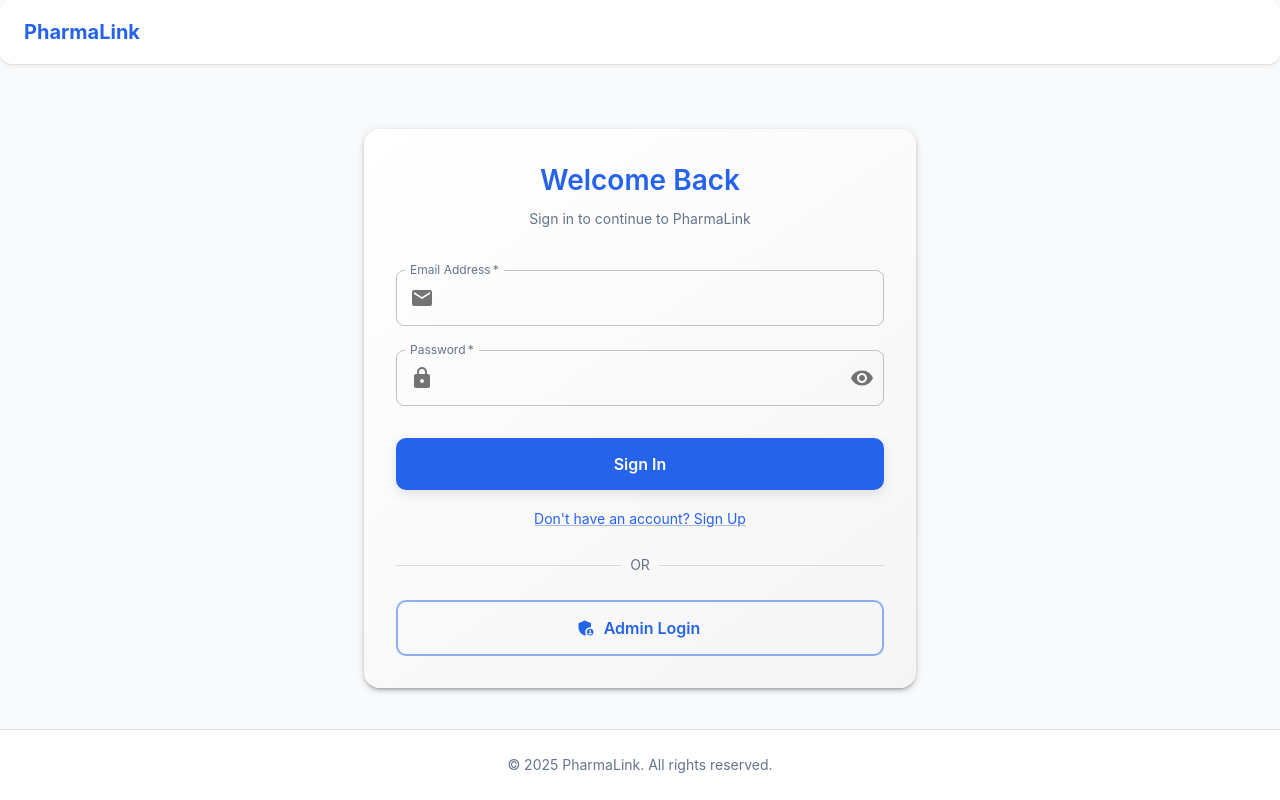
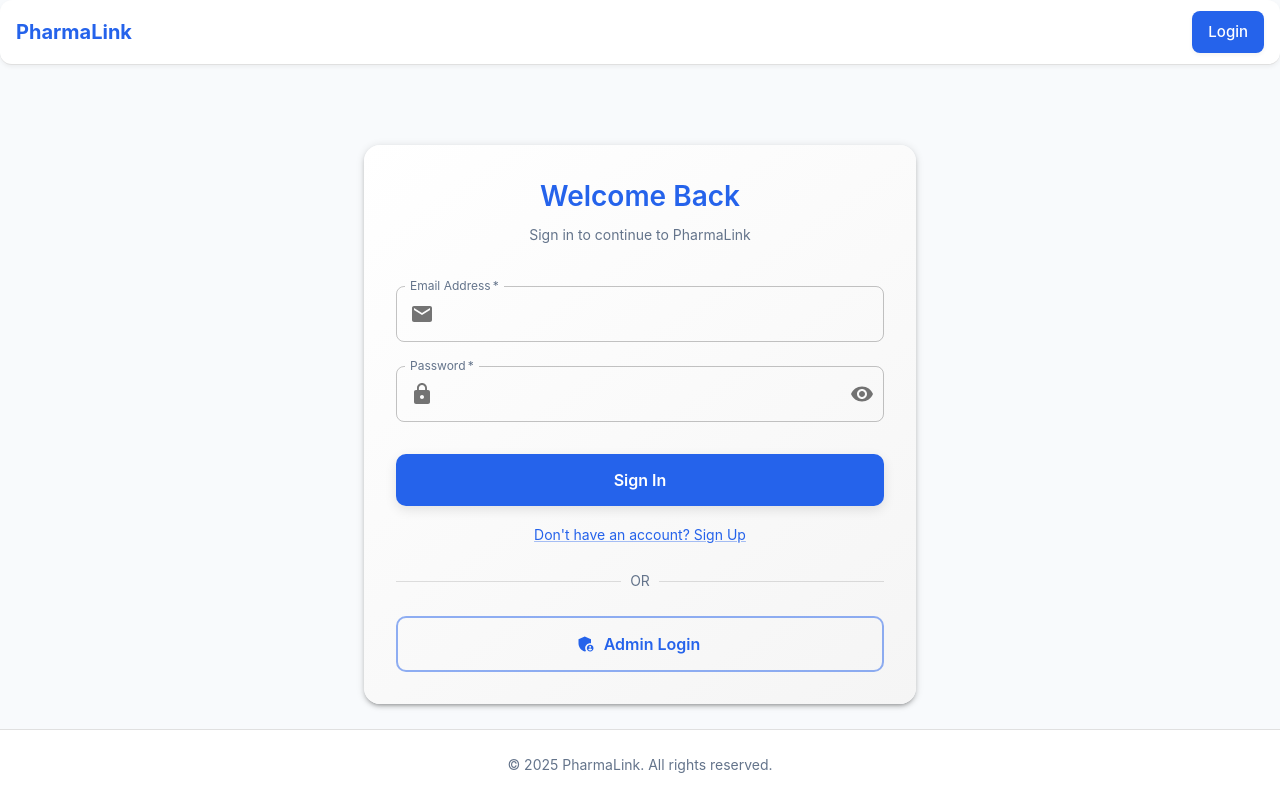
Before and after one commit to UsmanShaikh24/Pharmalink-Website, a React (Vite) app in the folder pharmalink-frontend/: page /login in a window 1280 px wide. Built offline with nearby package versions, Linux system fonts and the light colour scheme.

Commit message:
Update Layout.jsx

```diff
--- a/pharmalink-frontend/src/components/Layout.jsx
+++ b/pharmalink-frontend/src/components/Layout.jsx
@@ -120,8 +120,8 @@ const Layout = ({ children }) => {
   const navItems = isAdmin ? adminNavItems : userNavItems;
 
   const drawer = (
-    <Box onClick={handleDrawerToggle} sx={{ textAlign: 'center' }}>
-      <Typography variant="h6" sx={{ my: 2 }}>
+    <Box onClick={handleDrawerToggle} sx={{ textAlign: 'center', width: 250 }}>
+      <Typography variant="h6" sx={{ my: 2, px: 2 }}>
         {isAdmin ? 'Admin Panel' : 'PharmaLink'}
       </Typography>
       <Divider />
@@ -140,9 +140,12 @@ const Layout = ({ children }) => {
                   color: 'primary.main',
                 },
               },
+              '&:hover': {
+                backgroundColor: 'action.hover',
+              },
             }}
           >
-            <ListItemIcon>
+            <ListItemIcon sx={{ minWidth: 40 }}>
               {item.icon}
             </ListItemIcon>
             <ListItemText primary={item.label} />
@@ -171,7 +174,7 @@ const Layout = ({ children }) => {
             borderColor: 'divider',
           }}
         >
-          <Container maxWidth="xl">
+          <Container maxWidth="xl" sx={{ px: { xs: 1, sm: 2 } }}>
             <Toolbar disableGutters>
               {/* Logo for desktop */}
               <Typography
@@ -217,6 +220,7 @@ const Layout = ({ children }) => {
                   fontWeight: 700,
                   color: 'primary.main',
                   textDecoration: 'none',
+                  fontSize: { xs: '1rem', sm: '1.25rem' },
                 }}
               >
                 {isAdmin ? 'Admin Panel' : 'PharmaLink'}
@@ -250,7 +254,7 @@ const Layout = ({ children }) => {
                   <>
                     <Tooltip title="Open settings">
                       <IconButton onClick={handleOpenUserMenu} sx={{ p: 0 }}>
-                        <Avatar>{user?.name?.[0] || 'U'}</Avatar>
+                        <Avatar alt={user?.name} src={user?.avatar} />
                       </IconButton>
                     </Tooltip>
                     <Menu
@@ -275,22 +279,15 @@ const Layout = ({ children }) => {
                     </Menu>
                   </>
                 ) : (
-                  location.pathname !== '/login' && (
                   <Button
                     component={RouterLink}
                     to="/login"
+                    color="primary"
                     variant="contained"
-                      color="primary"
-                      sx={{
-                        backgroundColor: isActivePath('/login') ? 'primary.dark' : 'primary.main',
-                        '&:hover': {
-                          backgroundColor: 'primary.dark',
-                        },
-                      }}
+                    sx={{ ml: 2 }}
                   >
                     Login
                   </Button>
-                  )
                 )}
               </Box>
             </Toolbar>
@@ -298,33 +295,30 @@ const Layout = ({ children }) => {
         </AppBar>
       )}
 
-      <Box component="nav">
       <Drawer
         variant="temporary"
+        anchor="left"
         open={mobileOpen}
         onClose={handleDrawerToggle}
         ModalProps={{
-            keepMounted: true,
+          keepMounted: true, // Better open performance on mobile
         }}
         sx={{
           display: { xs: 'block', md: 'none' },
-            '& .MuiDrawer-paper': {
-              boxSizing: 'border-box',
-              width: 240,
-              backgroundColor: 'background.paper',
-            },
+          '& .MuiDrawer-paper': { boxSizing: 'border-box', width: 250 },
         }}
       >
         {drawer}
       </Drawer>
-      </Box>
 
       <Box
         component="main"
         sx={{
           flexGrow: 1,
+          p: { xs: 1, sm: 2 },
           width: '100%',
-          backgroundColor: 'background.default',
+          maxWidth: '100%',
+          overflowX: 'hidden',
         }}
       >
         {children}
```
Lines whose indentation alone changed are shown as unchanged.
